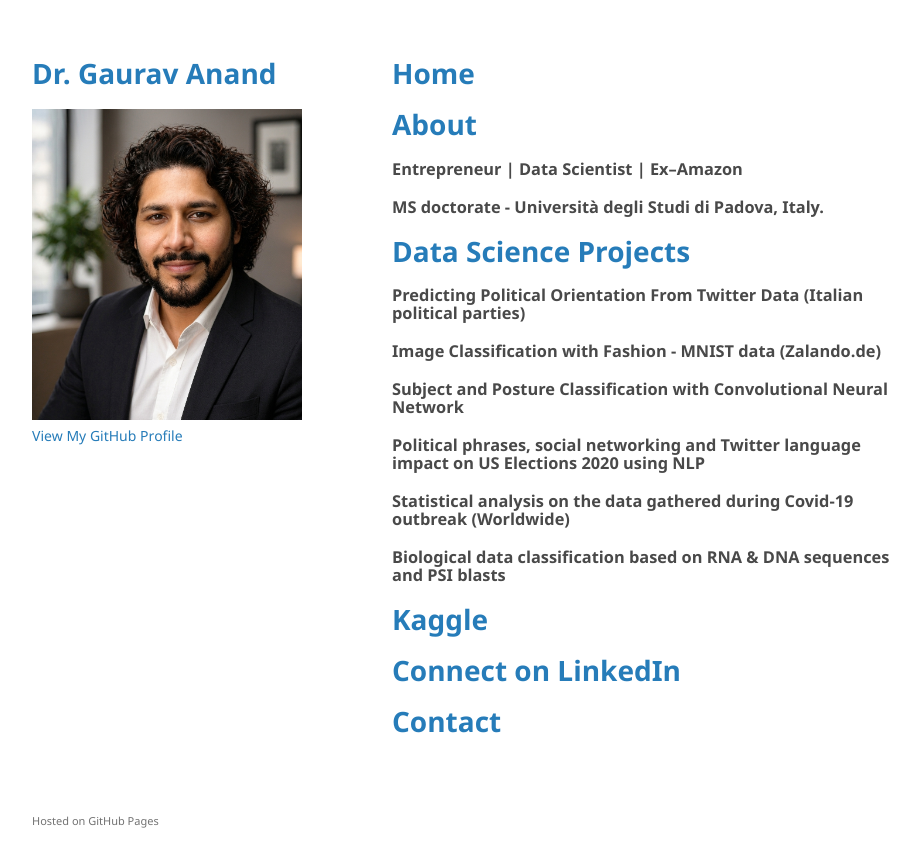
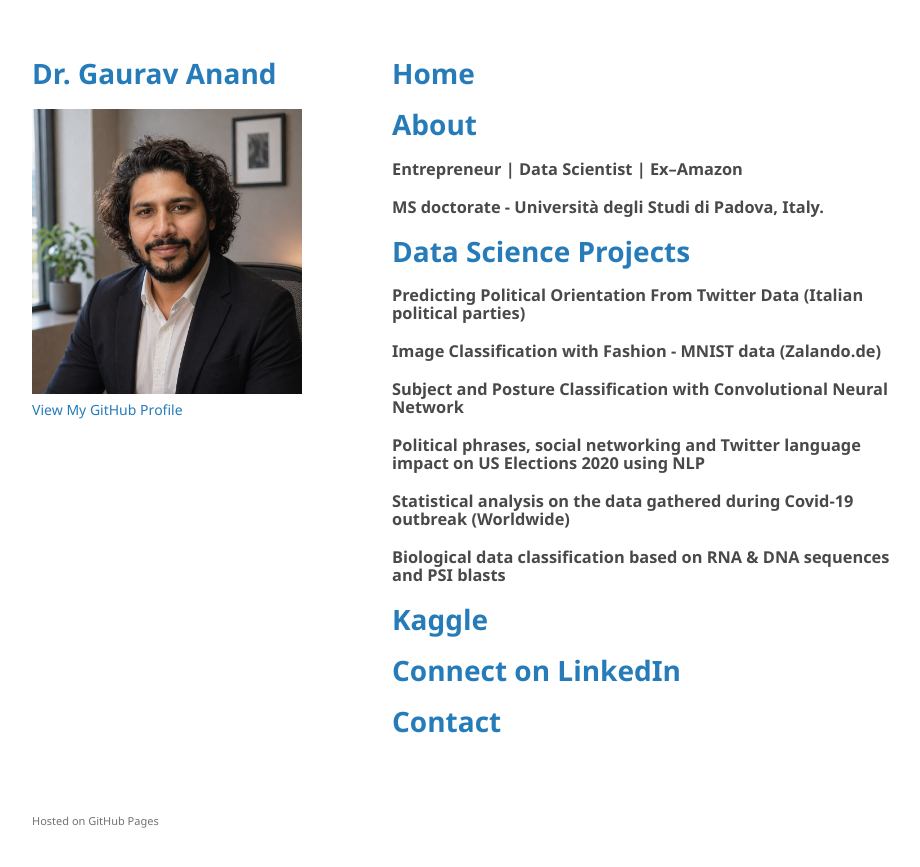
Before and after one commit to anandgrv/anandgrv.github.io, a Jekyll site: the page built from README.md, in a window 1280 px wide. Shown: the top 867 px of the page, without its empty margins (178-1098 px from the left). Built offline with Jekyll 4.4.1, drawn with Linux system fonts in a browser that asks for light colours; our own code applies the rules of GitHub Pages for plain Markdown files.

Commit message:
Update default.html

```diff
--- a/_layouts/default.html
+++ b/_layouts/default.html
@@ -22,7 +22,7 @@
         </a></h1>
 
         <div class="author__avatar">
-          <img src="/images/dp_g.png" alt="Gaurav Anand" itemprop="image">
+          <img src="/images/dp_p.png" alt="Gaurav Anand" itemprop="image">
         </div>
 
 
```
